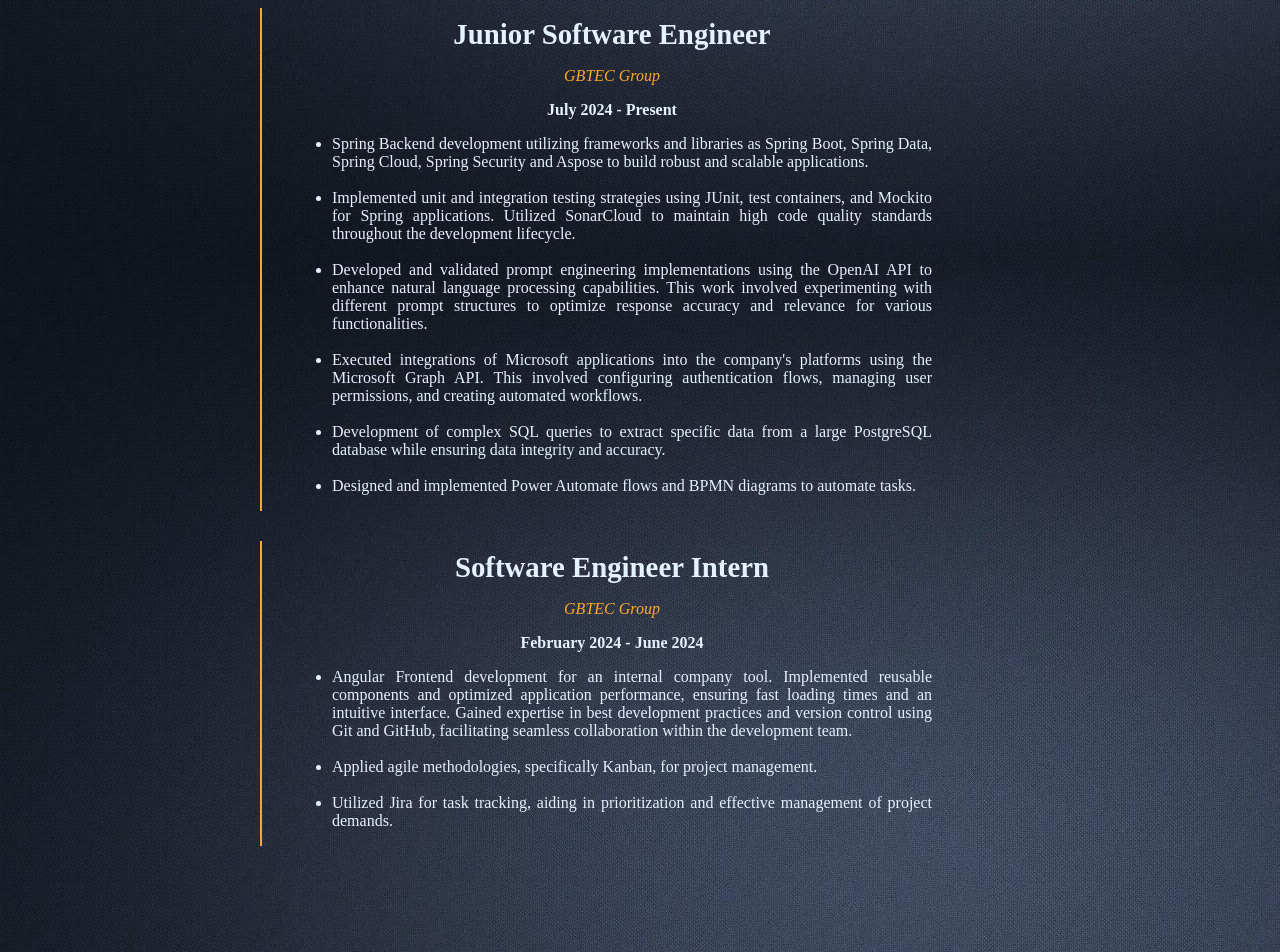
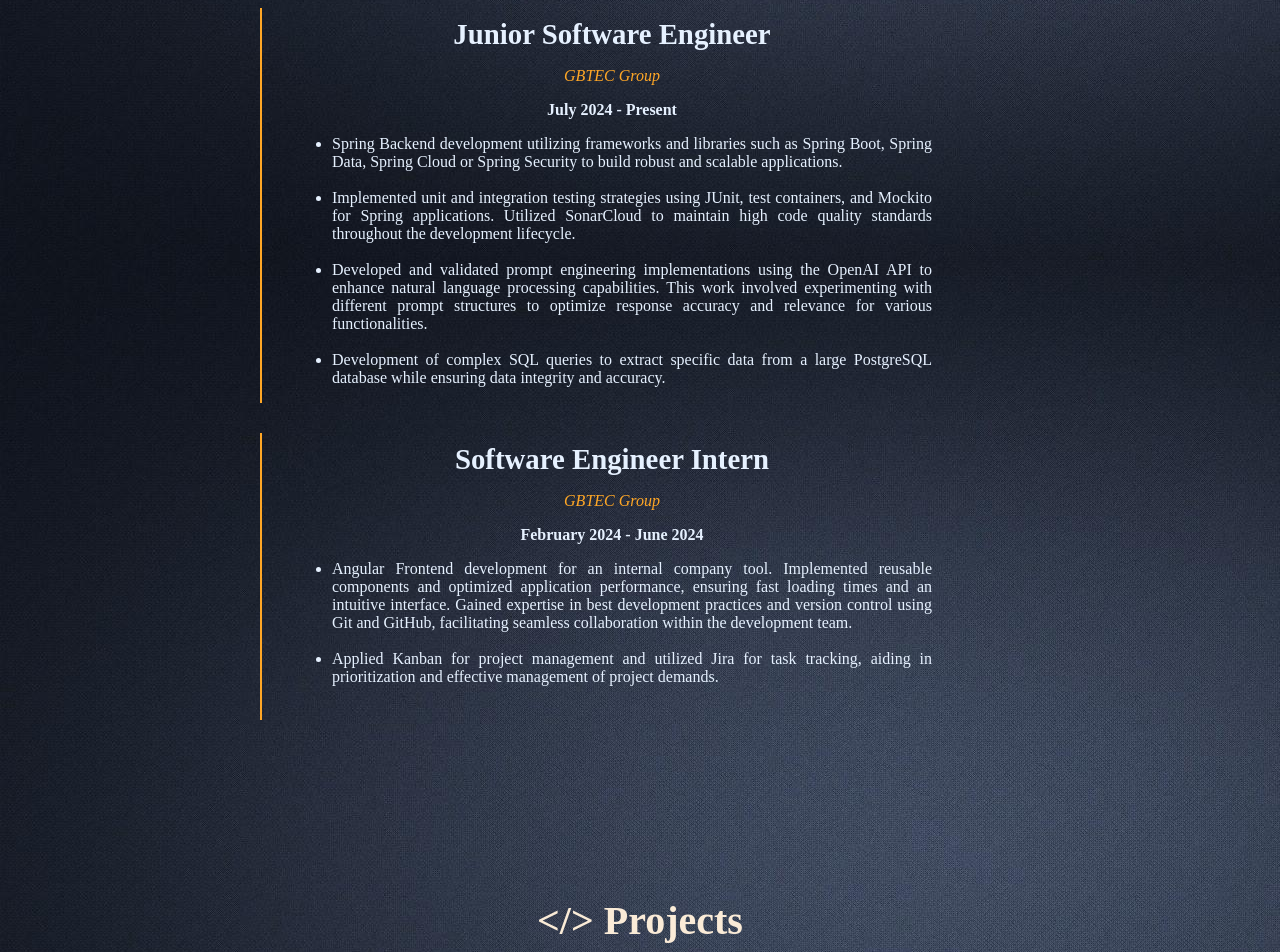
Before and after one commit to miguelrodriguez6/my-portfolio, an Angular app: page / in a window 1280 px wide. Shown: the part 940-1892 px from the top of the page. Built offline with nearby package versions, Linux system fonts and the light colour scheme.

Commit message:
feat(): update experience information

```diff
--- a/src/app/experience/experience.component.html
+++ b/src/app/experience/experience.component.html
@@ -9,8 +9,8 @@
         <p class="date">July 2024 - Present</p>
         <ul>
           <li>
-            Spring Backend development utilizing frameworks and libraries as Spring Boot, Spring Data,
-            Spring Cloud, Spring Security and Aspose to build robust and scalable applications.
+            Spring Backend development utilizing frameworks and libraries such as Spring Boot, Spring Data,
+            Spring Cloud or Spring Security to build robust and scalable applications.
           </li>
           <br>
           <li>
@@ -26,18 +26,8 @@
           </li>
           <br>
           <li>
-            Executed integrations of Microsoft applications into the company's platforms using the Microsoft
-            Graph API. This involved configuring authentication flows, managing user permissions, and
-            creating automated workflows.
-          </li>
-          <br>
-          <li>
             Development of complex SQL queries to extract specific data from a large PostgreSQL database
             while ensuring data integrity and accuracy.
-          </li>
-          <br>
-          <li>
-            Designed and implemented Power Automate flows and BPMN diagrams to automate tasks.
           </li>
         </ul>
       </div>
@@ -58,12 +48,9 @@
           </li>
           <br>
           <li>
-            Applied agile methodologies, specifically Kanban, for project management.
+            Applied Kanban for project management and utilized Jira for task tracking, aiding in prioritization and effective management of project demands.
           </li>
           <br>
-          <li>
-            Utilized Jira for task tracking, aiding in prioritization and effective management of project demands.
-          </li>
         </ul>
       </div>
     </div>
```
